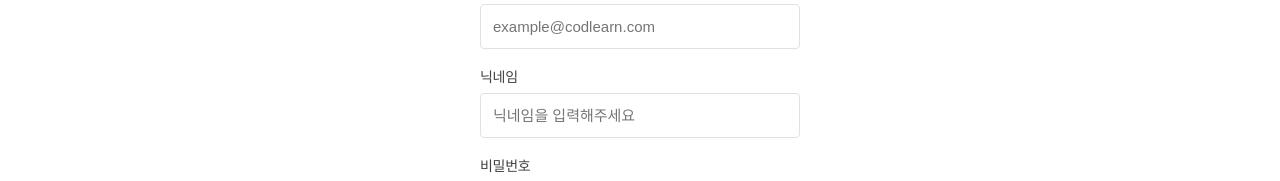
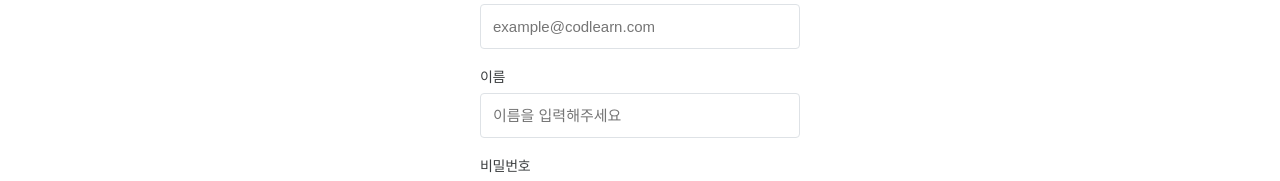
Before and after one commit to wecode-bootcamp-korea/justcode-5-2nd-codlearn-front, a React (Create React App) app: page /signup in a window 1280 px wide. Shown: the part 280-461 px from the top of the page. Built offline with nearby package versions, Linux system fonts and the light colour scheme.

Commit message:
fix:name label

```diff
--- a/src/pages/SignUp/SignUp.js
+++ b/src/pages/SignUp/SignUp.js
@@ -241,11 +241,11 @@ function SignUp() {
               <FormErrEmail>{emailErrMessage}</FormErrEmail>
             </FormInputWrapper>
             <FormInputWrapper>
-              <Label for="name">닉네임</Label>
+              <Label for="name">이름</Label>
               <NameInput
                 name="name"
                 type="text"
-                placeholder="닉네임을 입력해주세요"
+                placeholder="이름을 입력해주세요"
                 value={name}
                 onChange={onNameInput}
                 onKeyUp={NameValidation}
```
